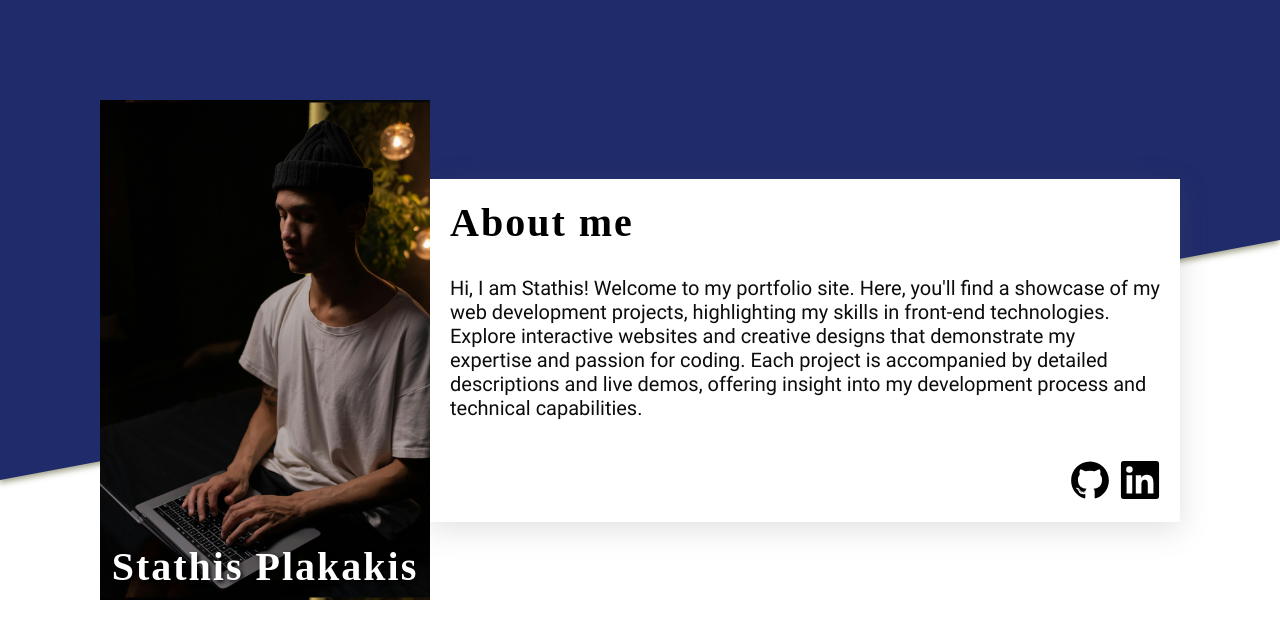
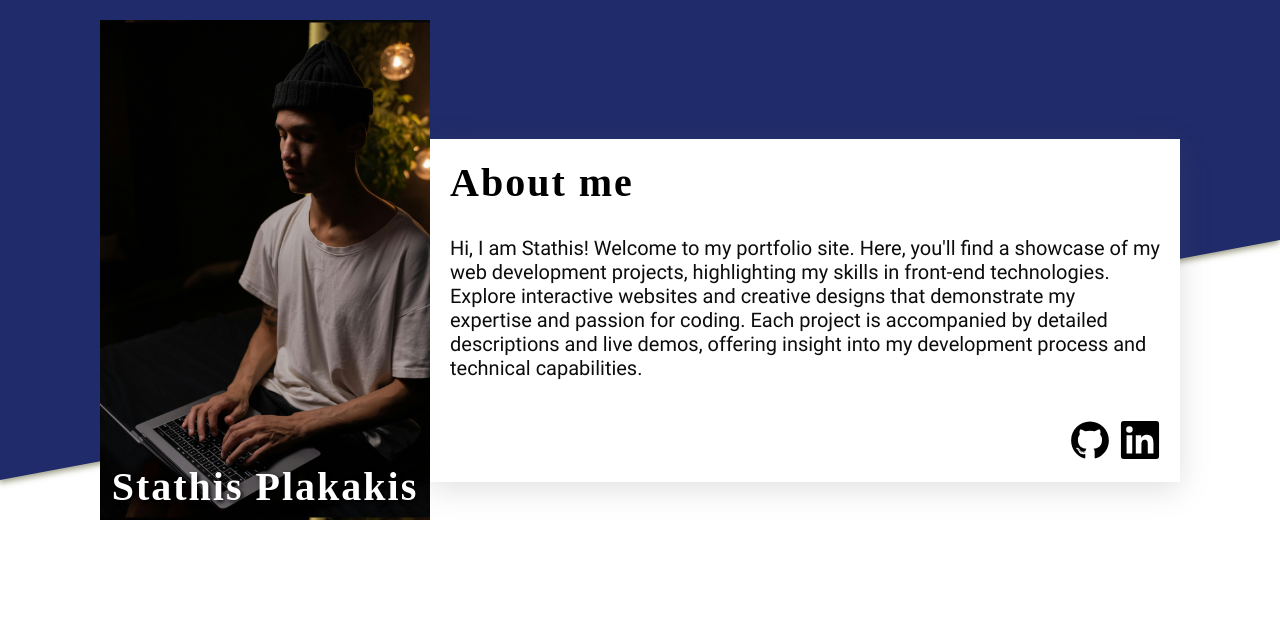
Before and after one commit to StathisPlakakis/Homepage, a website built with webpack: page src/index.html in a window 1280 px wide. Built offline with nearby package versions, Linux system fonts and the light colour scheme; a web font is replaced by a local one.

Commit message:
Design layout for destop screen

```diff
--- a/src/style.css
+++ b/src/style.css
@@ -171,10 +171,12 @@ h1 {
   .header-info {
     display: flex;
     flex-direction: row;
+    align-items: center;
   }
 
   .header-img {
     margin: 0;
+    margin-top: -8rem;
     flex-shrink: 0;
   }
 
```
